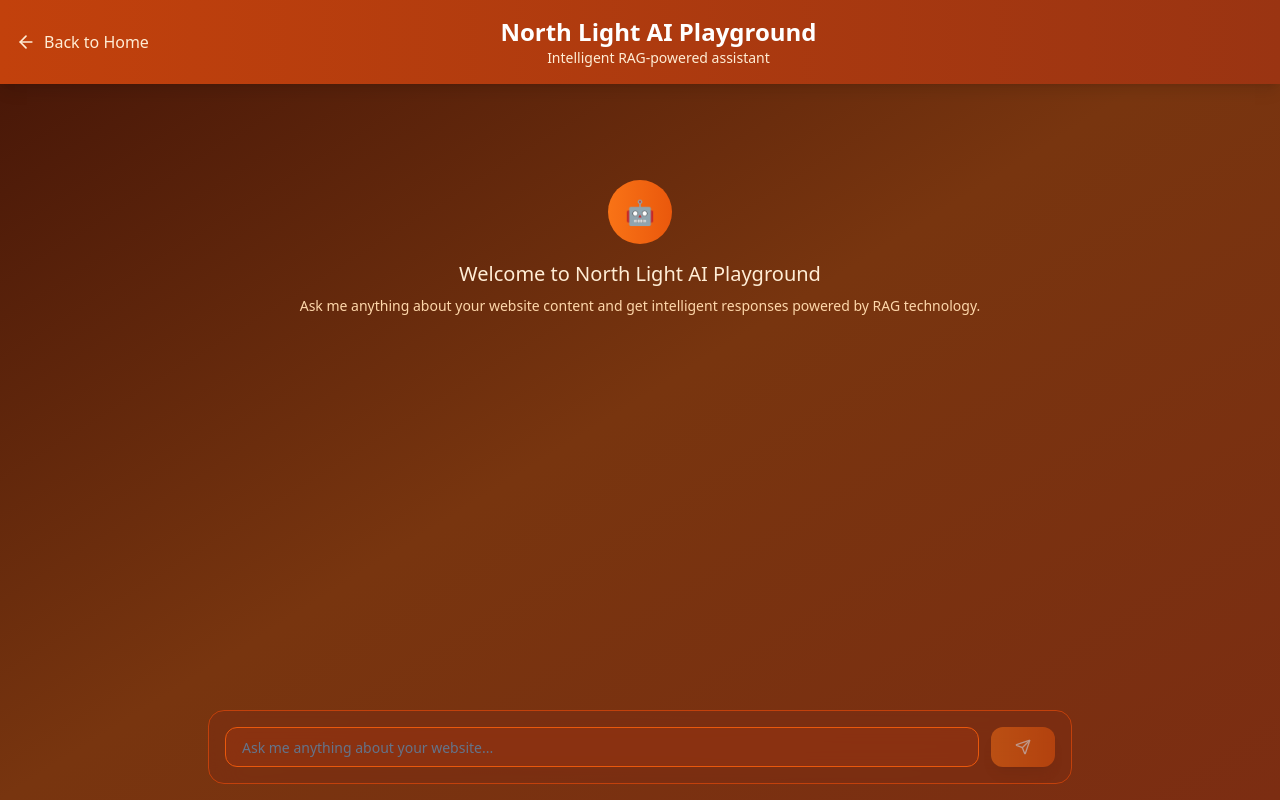
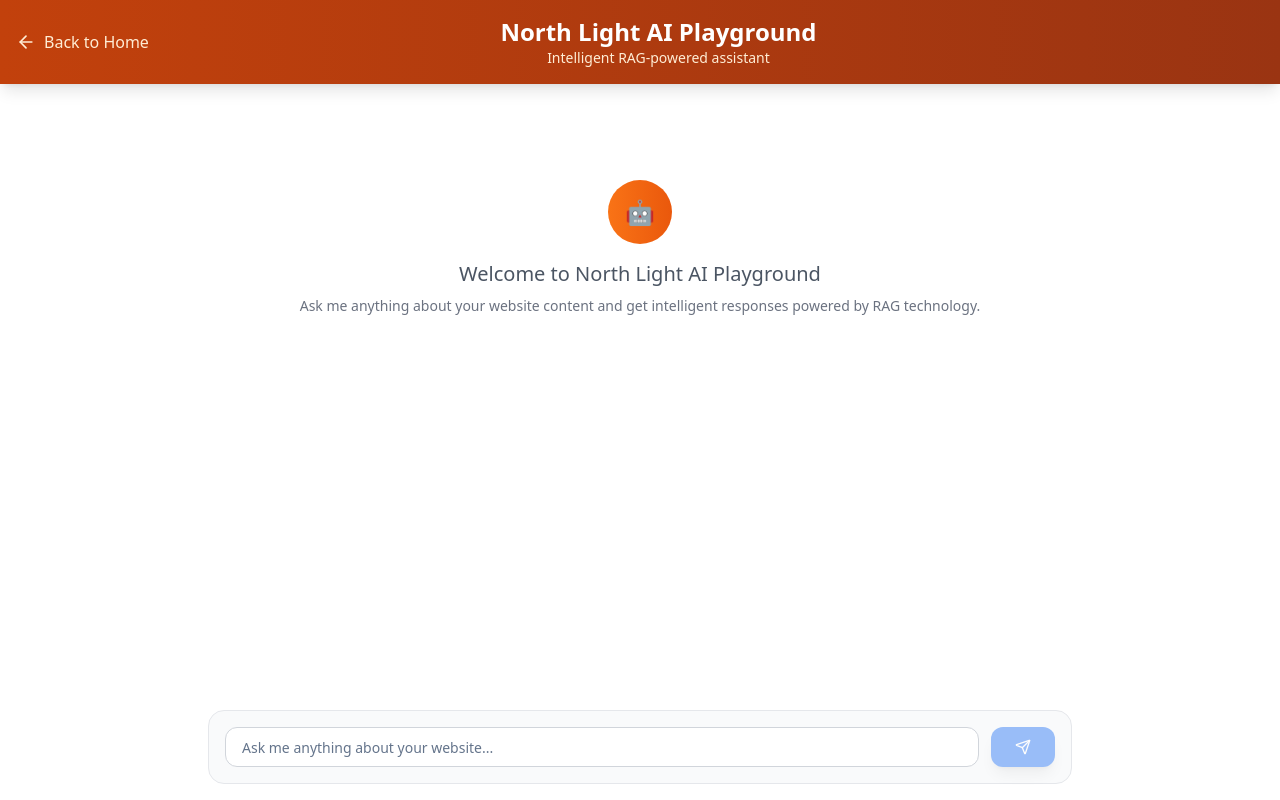
Before and after one commit to Northlight-ai/sparky-north-whispers, a React (Vite) app: page /playground in a window 1280 px wide. Built offline with nearby package versions, Linux system fonts and the light colour scheme.

Commit message:
Refactor: Apply iMessage styling to Playground page
- Set the background of the Playground page to white.
- Apply dark blue styling to user messages and light blue/gray to bot messages, mimicking the iMessage appearance.

```diff
--- a/src/pages/Playground.tsx
+++ b/src/pages/Playground.tsx
@@ -113,7 +113,7 @@ const Playground = () => {
   };
 
   return (
-    <div className="min-h-screen bg-gradient-to-br from-orange-950 via-amber-900 to-orange-900 flex flex-col">
+    <div className="min-h-screen bg-white flex flex-col">
       {/* Header */}
       <div className="bg-gradient-to-r from-orange-700 to-orange-800 p-4 shadow-lg">
         <div className="max-w-7xl mx-auto flex items-center justify-between">
@@ -137,12 +137,12 @@ const Playground = () => {
         {/* Messages Area */}
         <div className="flex-1 overflow-y-auto space-y-4 mb-4 max-h-[calc(100vh-200px)]">
           {messages.length === 0 && (
-            <div className="text-center text-orange-100 mt-20">
+            <div className="text-center text-gray-600 mt-20">
               <div className="w-16 h-16 bg-gradient-to-r from-orange-500 to-orange-600 rounded-full flex items-center justify-center mx-auto mb-4">
                 <span className="text-2xl">🤖</span>
               </div>
               <p className="text-xl font-medium mb-2">Welcome to North Light AI Playground</p>
-              <p className="text-sm text-orange-200">Ask me anything about your website content and get intelligent responses powered by RAG technology.</p>
+              <p className="text-sm text-gray-500">Ask me anything about your website content and get intelligent responses powered by RAG technology.</p>
             </div>
           )}
 
@@ -152,15 +152,15 @@ const Playground = () => {
               className={`flex ${message.type === 'user' ? 'justify-end' : 'justify-start'} animate-in slide-in-from-bottom-2 duration-300`}
             >
               <div
-                className={`max-w-[75%] p-4 rounded-2xl shadow-lg ${
+                className={`max-w-[75%] p-4 rounded-2xl shadow-sm ${
                   message.type === 'user'
-                    ? 'bg-gradient-to-r from-orange-500 to-orange-600 text-white'
-                    : 'bg-gradient-to-r from-amber-800 to-orange-800 text-orange-50 border border-orange-700'
+                    ? 'bg-blue-500 text-white ml-12'
+                    : 'bg-gray-200 text-gray-800 mr-12'
                 }`}
               >
                 <p className="whitespace-pre-wrap break-words">{message.content}</p>
                 <p className={`text-xs mt-2 ${
-                  message.type === 'user' ? 'text-orange-100' : 'text-orange-200'
+                  message.type === 'user' ? 'text-blue-100' : 'text-gray-500'
                 }`}>
                   {message.timestamp.toLocaleTimeString()}
                 </p>
@@ -170,14 +170,14 @@ const Playground = () => {
 
           {isLoading && (
             <div className="flex justify-start animate-in slide-in-from-bottom-2 duration-300">
-              <div className="bg-gradient-to-r from-amber-800 to-orange-800 text-orange-50 border border-orange-700 p-4 rounded-2xl shadow-lg">
+              <div className="bg-gray-200 text-gray-800 p-4 rounded-2xl shadow-sm mr-12">
                 <div className="flex items-center gap-3">
                   <div className="flex gap-1">
-                    <div className="w-2 h-2 bg-orange-400 rounded-full animate-bounce"></div>
-                    <div className="w-2 h-2 bg-orange-400 rounded-full animate-bounce" style={{ animationDelay: '0.1s' }}></div>
-                    <div className="w-2 h-2 bg-orange-400 rounded-full animate-bounce" style={{ animationDelay: '0.2s' }}></div>
+                    <div className="w-2 h-2 bg-gray-400 rounded-full animate-bounce"></div>
+                    <div className="w-2 h-2 bg-gray-400 rounded-full animate-bounce" style={{ animationDelay: '0.1s' }}></div>
+                    <div className="w-2 h-2 bg-gray-400 rounded-full animate-bounce" style={{ animationDelay: '0.2s' }}></div>
                   </div>
-                  <span className="text-sm text-orange-200">AI is thinking...</span>
+                  <span className="text-sm text-gray-600">AI is thinking...</span>
                 </div>
               </div>
             </div>
@@ -187,20 +187,20 @@ const Playground = () => {
         </div>
 
         {/* Input Area */}
-        <div className="bg-orange-900/50 backdrop-blur-lg rounded-2xl p-4 border border-orange-700">
+        <div className="bg-gray-50 rounded-2xl p-4 border border-gray-200">
           <div className="flex gap-3">
             <Input
               value={inputValue}
               onChange={(e) => setInputValue(e.target.value)}
               onKeyPress={handleKeyPress}
               placeholder="Ask me anything about your website..."
-              className="flex-1 px-4 py-3 text-lg bg-orange-800/50 border-orange-600 text-orange-50 placeholder-orange-300 rounded-xl focus:border-orange-500 focus:ring-orange-500/20"
+              className="flex-1 px-4 py-3 text-lg bg-white border-gray-300 text-gray-900 placeholder-gray-500 rounded-xl focus:border-blue-500 focus:ring-blue-500/20"
               disabled={isLoading}
             />
             <Button
               onClick={handleSendMessage}
               disabled={!inputValue.trim() || isLoading}
-              className="px-6 py-3 bg-gradient-to-r from-orange-500 to-orange-600 hover:from-orange-600 hover:to-orange-700 text-white rounded-xl transition-all duration-200 shadow-lg hover:shadow-xl disabled:opacity-50"
+              className="px-6 py-3 bg-blue-500 hover:bg-blue-600 text-white rounded-xl transition-all duration-200 shadow-lg hover:shadow-xl disabled:opacity-50"
             >
               <Send size={20} />
             </Button>
```
